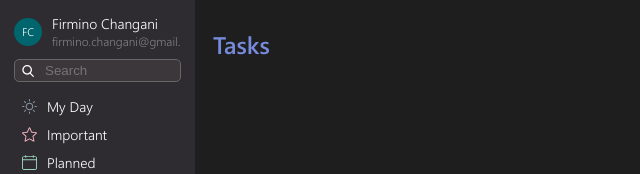
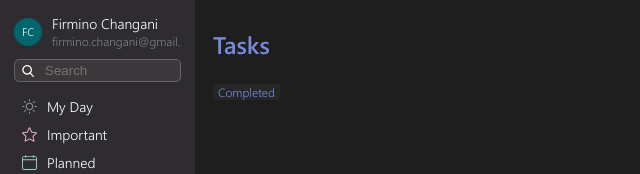
Before and after one commit to flowck/microsoft-todo, a React app: page /tasks in a window 1280 px wide. Shown: the top 174 px of the page, without its empty margins (0-640 px from the left). Built offline with nearby package versions, Linux system fonts and the light colour scheme.

Commit message:
feat(#21): update task

```diff
--- a/src/modules/Tasks/components/TaskItem/TaskItem.tsx
+++ b/src/modules/Tasks/components/TaskItem/TaskItem.tsx
@@ -7,15 +7,22 @@
 
 interface Props {
   task: Task;
+  onStatusChange(task: Task): void;
 }
 
-export function TaskItem({ task }: Props) {
-  const [isComplete, setIsComplete] = useState(false);
+export function TaskItem({ task, onStatusChange }: Props) {
   const [isFavorited, setIsFavorited] = useState(false);
+  const [isComplete, setIsComplete] = useState(task.isComplete);
+
+  const toggleStatus = () => {
+    setIsComplete(!isComplete);
+    task.isComplete = !isComplete;
+    onStatusChange(task);
+  };
 
   return (
     <Container isComplete={isComplete}>
-      <StatusButton onClick={() => setIsComplete(!isComplete)} className={isComplete ? "status-button--complete" : ""}>
+      <StatusButton onClick={toggleStatus} className={isComplete ? "status-button--complete" : ""}>
         {isComplete ? <img src={Check} alt="Status" /> : null}
       </StatusButton>
 
--- a/src/modules/Tasks/containers/Tasks.tsx
+++ b/src/modules/Tasks/containers/Tasks.tsx
@@ -1,8 +1,10 @@
 import { RootState } from "@/store";
 import styled from "styled-components";
-import { useSelector } from "react-redux";
 import { Task } from "@/modules/Tasks/store/task";
 import { View } from "@/common/containers/View/View";
+import { createAction } from "@/common/store/utils";
+import { useDispatch, useSelector } from "react-redux";
+import { UPDATE_TASK } from "@/modules/Tasks/store/actions";
 import { AddTask } from "@/modules/Tasks/components/AddTask/AddTask";
 import { TaskItem } from "@/modules/Tasks/components/TaskItem/TaskItem";
 // import { Tooltip } from "@/common/components/Tooltip/Tooltip";
@@ -20,28 +22,46 @@
   flex-grow: 1;
 `;
 
-function renderTasks(tasks: Task[]) {
-  return tasks.length ? tasks.map((task, index) => <TaskItem task={task} key={index} />) : null;
-}
+const CompletedTag = styled.span`
+  padding: 0 5px;
+  margin: 10px 0;
+  font-size: 12px;
+  color: #778bdd;
+  border-radius: 3px;
+  display: inline-block;
+  background-color: #262626;
+`;
 
 export function Tasks() {
+  const IS_COMPLETE = true;
+  const dispatch = useDispatch();
   const tasks = useSelector<RootState, Task[]>(({ tasksModule }) => tasksModule.tasks);
+
+  const onTaskStatusChange = (task: Task) => {
+    dispatch(createAction<Task>(UPDATE_TASK, task));
+  };
+
+  const renderTasks = (isComplete: boolean) => {
+    return tasks.map((task, index) => {
+      if (task.isComplete !== isComplete) {
+        return null;
+      }
+
+      return <TaskItem onStatusChange={onTaskStatusChange} task={task} key={index} />;
+    });
+  };
 
   return (
     <Container>
       <ContainerHeader>
         <ContainerTitle>Tasks</ContainerTitle>
-        {/* <ViewOptionsButton>
-          <Tooltip>
-            Lorem ipsum dolor sit amet consectetur, adipisicing elit. Ut iusto
-            corporis id impedit dignissimos praesentium quasi libero mollitia
-            maxime aut, excepturi tempora a, non nam voluptatum voluptas.
-            Labore, laborum eos.
-          </Tooltip>
-        </ViewOptionsButton> */}
       </ContainerHeader>
 
-      <TaskList>{renderTasks(tasks)}</TaskList>
+      <TaskList>
+        {tasks.length ? renderTasks(!IS_COMPLETE) : null}
+        <CompletedTag>Completed</CompletedTag>
+        {tasks.length ? renderTasks(IS_COMPLETE) : null}
+      </TaskList>
 
       <AddTask />
     </Container>
--- a/src/modules/Tasks/store/actions.ts
+++ b/src/modules/Tasks/store/actions.ts
@@ -1 +1,2 @@
 export const NEW_TASK = "NEW_TASK";
+export const UPDATE_TASK = "UPDATE_TASK";
--- a/src/modules/Tasks/store/reducer.ts
+++ b/src/modules/Tasks/store/reducer.ts
@@ -1,6 +1,6 @@
 import { Task } from "./task";
-import { NEW_TASK } from "./actions";
 import { AppAction } from "@/common/store/types";
+import { UPDATE_TASK, NEW_TASK } from "./actions";
 import { TasksModuleState } from "@/modules/Tasks/store/interfaces";
 
 const defaultState: TasksModuleState = {
@@ -10,6 +10,10 @@
 export function tasksReducer(state = defaultState, { payload, type }: AppAction) {
   const reducers = new Map<string, TasksModuleState>();
   reducers.set(NEW_TASK, { ...state, tasks: [...state.tasks, payload as Task] });
+  reducers.set(UPDATE_TASK, {
+    ...state,
+    tasks: state.tasks.map((task) => (task.id === (payload as Task).id ? (payload as Task) : task)),
+  });
 
   return reducers.get(type) || state;
 }
--- a/src/modules/Tasks/store/task.ts
+++ b/src/modules/Tasks/store/task.ts
@@ -1,13 +1,24 @@
 export class Task {
-  isComplete!: boolean;
+  id!: number;
+  private _isComplete!: boolean;
   createdAt!: Date;
   updatedAt!: Date;
   listId!: string | null;
 
   constructor(public content: string, listId = null) {
+    this.id = Date.now();
     this.isComplete = false;
     this.createdAt = new Date();
     this.updatedAt = new Date();
     this.listId = listId;
   }
+
+  set isComplete(value: boolean) {
+    this._isComplete = value;
+    this.updatedAt = new Date();
+  }
+
+  get isComplete(): boolean {
+    return this._isComplete;
+  }
 }
```
